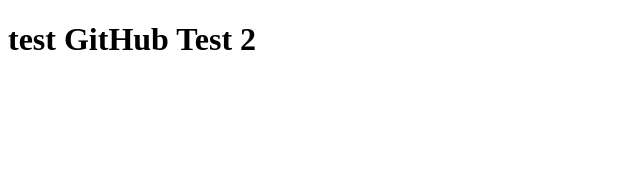
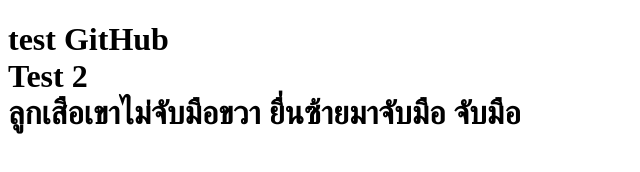
Before and after one commit to otonashi5822/otonashi5822.github.io, a plain HTML site: page index.html in a window 1280 px wide. Shown: the whole page, without its empty margins (0-640 px from the left). Drawn offline with Linux system fonts and the light colour scheme.

Commit message:
add ลูกเสือ

```diff
--- a/index.html
+++ b/index.html
@@ -7,8 +7,9 @@
 </head>
 <body>
     <h1>
-        test GitHub
-        Test 2
+        test GitHub <br>
+        Test 2 <br>
+        ลูกเสือเขาไม่จับมือขวา ยื่นซ้ายมาจับมือ จับมือ
     </h1>
 </body>
 </html>
```
